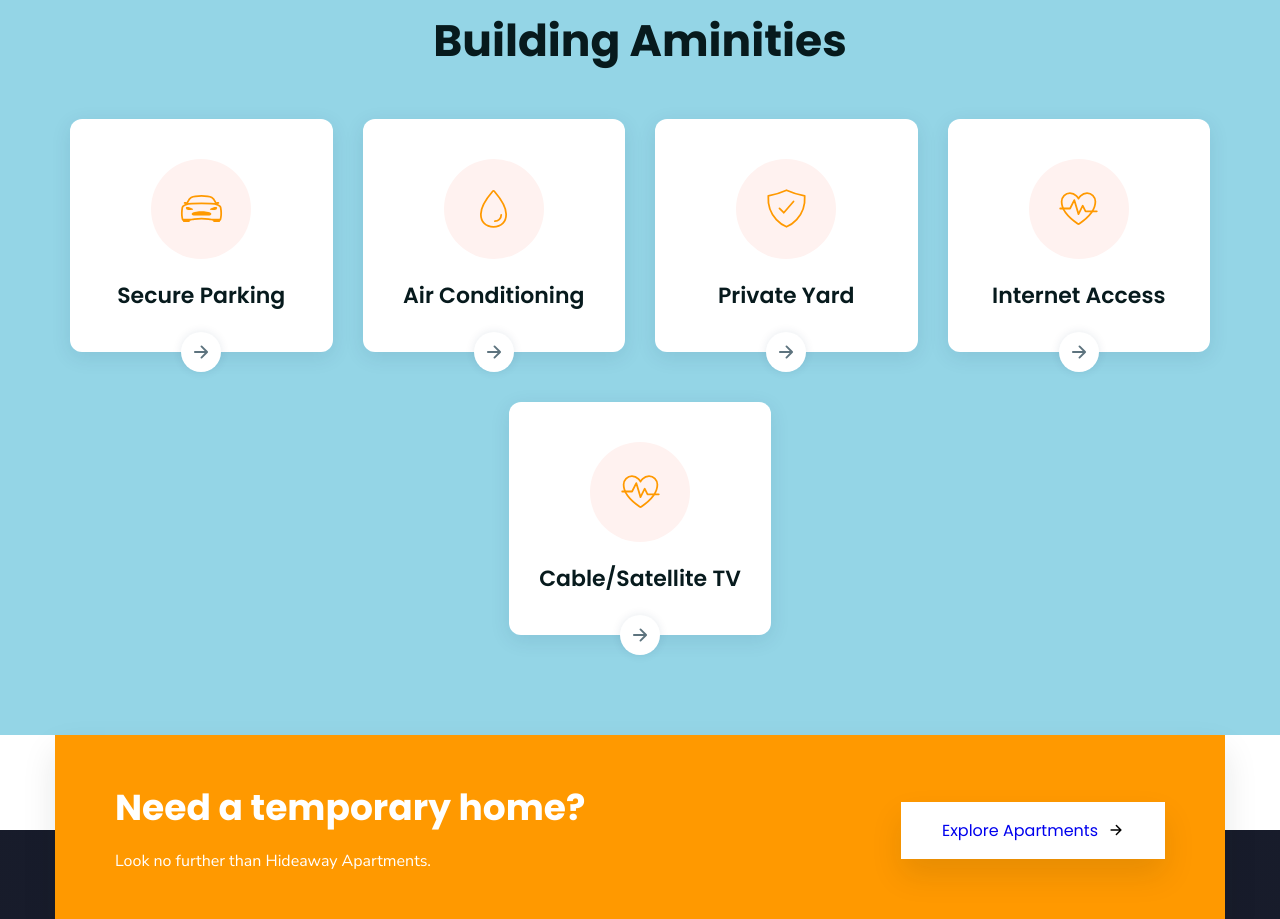
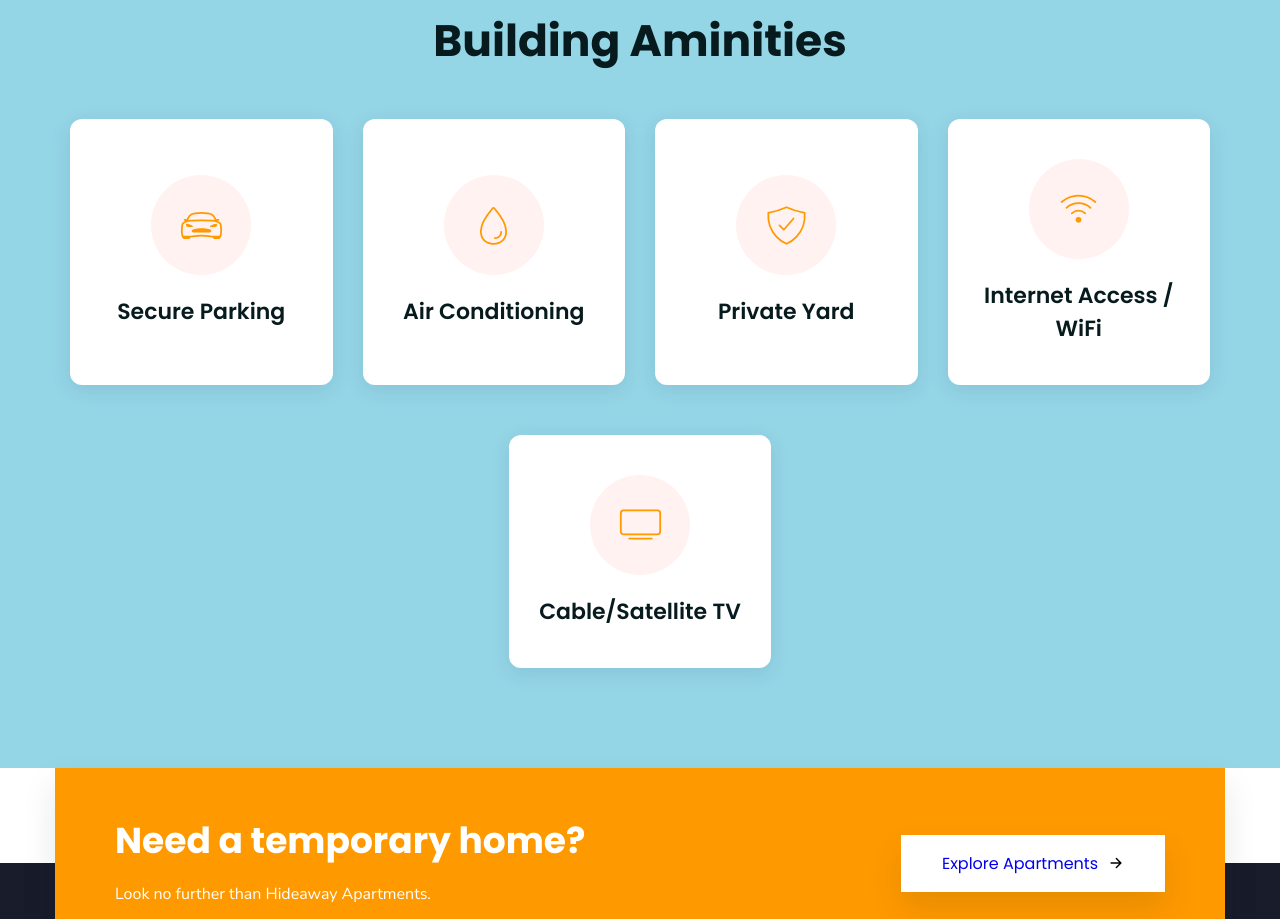
Before and after one commit to UsmanTheGuy/Hideaway-Apartments, a plain HTML site: page index.html in a window 1280 px wide. Shown: the part 4232-5151 px from the top of the page. Drawn offline with nearby package versions, Linux system fonts and the light colour scheme.

Commit message:
Update index.html

```diff
--- a/index.html
+++ b/index.html
@@ -943,7 +943,7 @@
           <ul class="features-list">
 
             <li>
-              <a href="#" class="features-card">
+              <a class="features-card">
 
                 <div class="card-icon">
                   <ion-icon name="car-sport-outline"></ion-icon>
@@ -951,15 +951,11 @@
 
                 <h3 class="card-title"> Secure Parking </h3>
 
-                <div class="card-btn">
-                  <ion-icon name="arrow-forward-outline"></ion-icon>
-                </div>
-
               </a>
             </li>
 
             <li>
-              <a href="#" class="features-card">
+              <a class="features-card">
 
                 <div class="card-icon">
                   <ion-icon name="water-outline"></ion-icon>
@@ -967,15 +963,11 @@
 
                 <h3 class="card-title"> Air Conditioning </h3>
 
-                <div class="card-btn">
-                  <ion-icon name="arrow-forward-outline"></ion-icon>
-                </div>
-
               </a>
             </li>
 
             <li>
-              <a href="#" class="features-card">
+              <a class="features-card">
 
                 <div class="card-icon">
                   <ion-icon name="shield-checkmark-outline"></ion-icon>
@@ -983,41 +975,29 @@
 
                 <h3 class="card-title"> Private Yard </h3>
 
-                <div class="card-btn">
-                  <ion-icon name="arrow-forward-outline"></ion-icon>
+              </a>
+            </li>
+
+            <li>
+              <a class="features-card">
+
+                <div class="card-icon">
+                  <ion-icon name="wifi-outline"></ion-icon>
                 </div>
+
+                <h3 class="card-title"> Internet Access / WiFi </h3>
 
               </a>
             </li>
 
             <li>
-              <a href="#" class="features-card">
+              <a class="features-card">
 
                 <div class="card-icon">
-                  <ion-icon name="fitness-outline"></ion-icon>
-                </div>
-
-                <h3 class="card-title"> Internet Access </h3>
-
-                <div class="card-btn">
-                  <ion-icon name="arrow-forward-outline"></ion-icon>
-                </div>
-
-              </a>
-            </li>
-
-            <li>
-              <a href="#" class="features-card">
-
-                <div class="card-icon">
-                  <ion-icon name="fitness-outline"></ion-icon>
+                  <ion-icon name="tv-outline"></ion-icon>
                 </div>
 
                 <h3 class="card-title"> Cable/Satellite TV </h3>
-
-                <div class="card-btn">
-                  <ion-icon name="arrow-forward-outline"></ion-icon>
-                </div>
 
               </a>
             </li>
@@ -1057,85 +1037,6 @@
             <!--
         - #CONTACT
       -->
-      <!-- <section class="section contact" aria-label="contact me" id="contact">
-        <div class="container">
-
-          <h2 class="h2 section-title"> Contact </h2>
-
-          <div class="contact-content">
-
-            <form action="" method="" class="contact-form">
-
-              <input type="text" name="name" placeholder="Full name" autocomplete="off" required class="input-field">
-
-              <input type="email" name="email_address" placeholder="Email address" autocomplete="off" required
-                class="input-field">
-
-              <input type="tel" name="phone" placeholder="Phone" autocomplete="off" class="input-field">
-
-              <textarea name="message" placeholder="Enter Message" required class="input-field"></textarea>
-
-              <button type="submit" class="btn btn:hover">
-                <span class="span"> Send Message </span>
-
-                <ion-icon name="arrow-forward" aria-hidden="true"></ion-icon>
-              </button>
-
-            </form>
-
-            <iframe
-              src=https://www.google.com/maps/embed?pb=!1m14!1m12!1m3!1d679.9163091343815!2d28.285471744028545!3d-15.420430276950926!2m3!1f0!2f0!3f0!3m2!1i1024!2i768!4f13.1!5e0!3m2!1sen!2szm!4v1674746991853!5m2!1sen!2szm"
-              width="600" height="450" style="border: 0;" allowfullscreen="" loading="lazy"
-              referrerpolicy="no-referrer-when-downgrade" class="map"></iframe>
-            <ul class="contact-list">
-
-              <li class="contact-item">
-
-                <div class="item-icon">
-                  <img src="./assets/img/contact.png" width="50" height="50" loading="lazy"
-                    alt="contact icon">
-                </div>
-
-                <div>
-                  <span class="title h6"> 0979841330 </span>
-                </div>
-
-              </li>
-
-              <li class="contact-item">
-
-                <div class="item-icon">
-                  <img src="./assets/img/map.png" width="50" height="50" loading="lazy"
-                    alt="contact icon">
-                </div>
-
-                <div>
-                  <address class="title h6">
-                    Off Dedan Kimathi Road, House Number 6, Lusaka, Zambia
-                  </address>
-                </div>
-
-              </li>
-
-              <li class="contact-item">
-
-                <div class="item-icon">
-                  <img src="./assets/img/email.png" width="50" height="50" loading="lazy"
-                    alt="contact icon">
-                </div>
-
-                <div>
-                  <span class="title h6"> chiyobekagladys@gmail.com </span>
-                </div>
-
-              </li>
-
-            </ul>
-
-          </div>
-
-        </div>
-      </section> -->
 
       <section>
 
```
